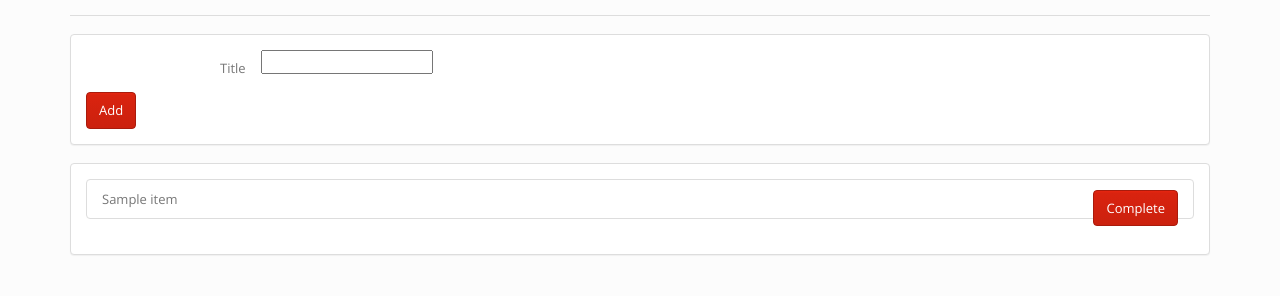
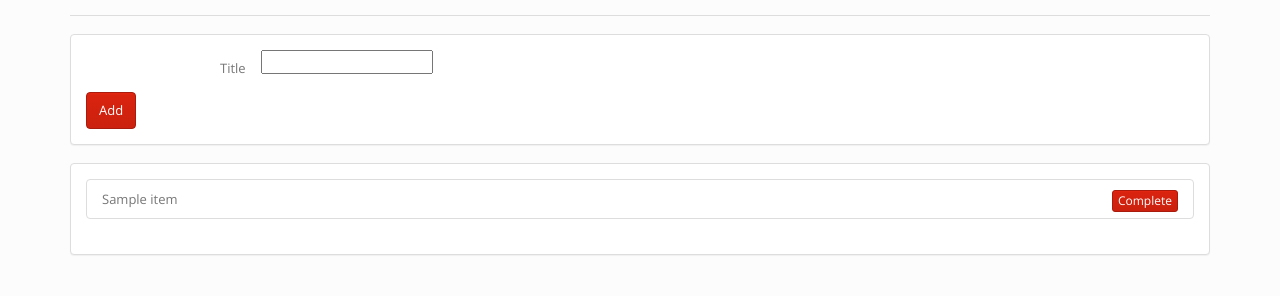
Before and after one commit to ajaymajgaonkar/redmond, a Flask app: template templates/Todo.html in a window 1280 px wide. Shown: the part 189-485 px from the top of the page. Run offline with Flask 2, Linux system fonts and the light colour scheme; the template is opened without the code that fills it: values that come from a table or form of the project are taken from there, most other values are stand-ins (such as "Sample title", 1, 10 or a date in 2020); some libraries are stand-ins or nearby versions.

Commit message:
Making the button small to fit inside the list item

```diff
--- a/templates/Todo.html
+++ b/templates/Todo.html
@@ -33,7 +33,7 @@
             {% for item in items %}
                 <li class="list-group-item">
                     {{ item.title }}
-                    <input class="btn btn-primary pull-right" type="submit" value="Complete" onclick=deleteItem(this)></input>
+                    <input class="btn btn-primary btn-xs pull-right" type="submit" value="Complete" onclick=deleteItem(this)></input>
                 </li>
             {% endfor %}
         </ul>
```
